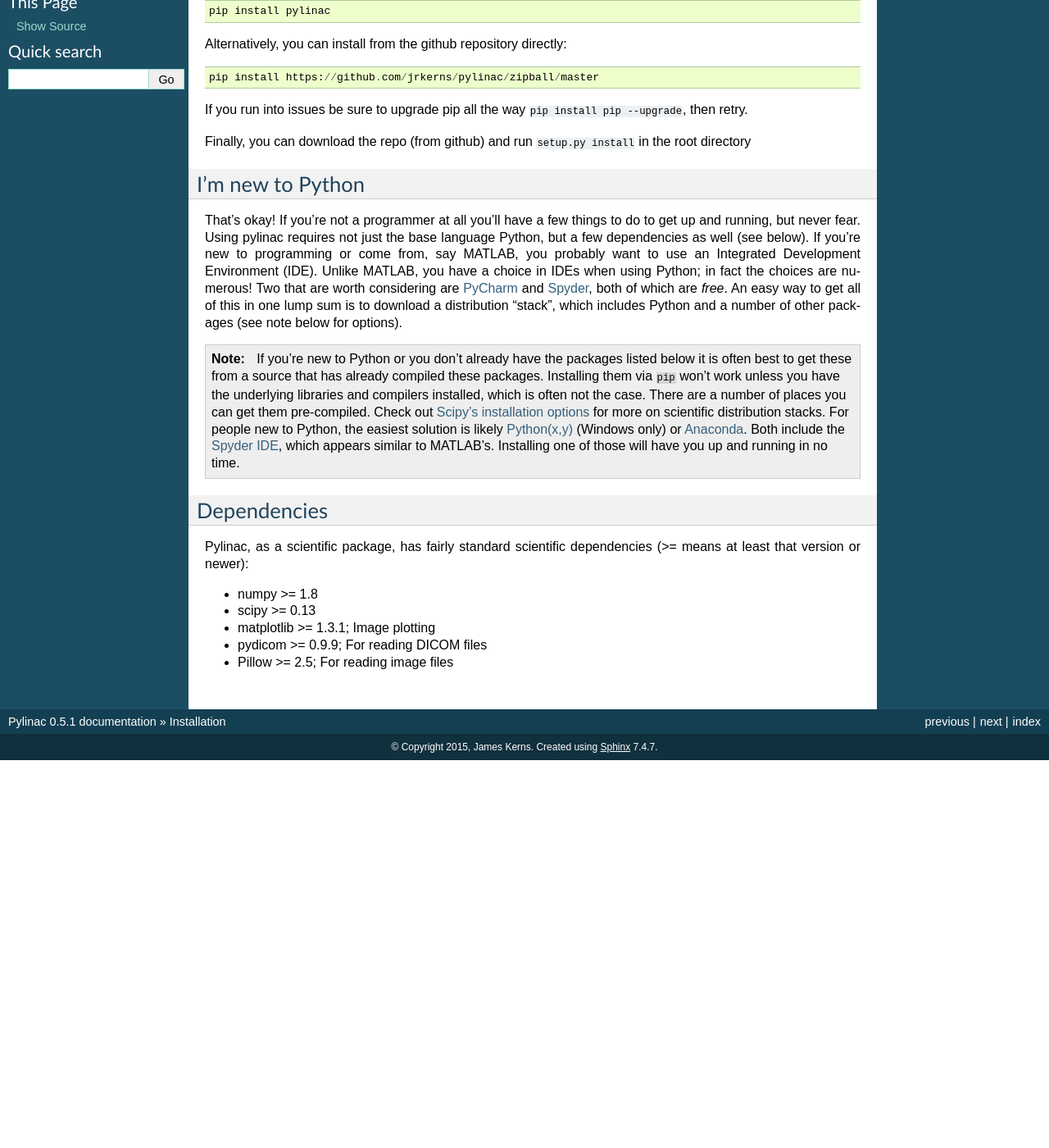
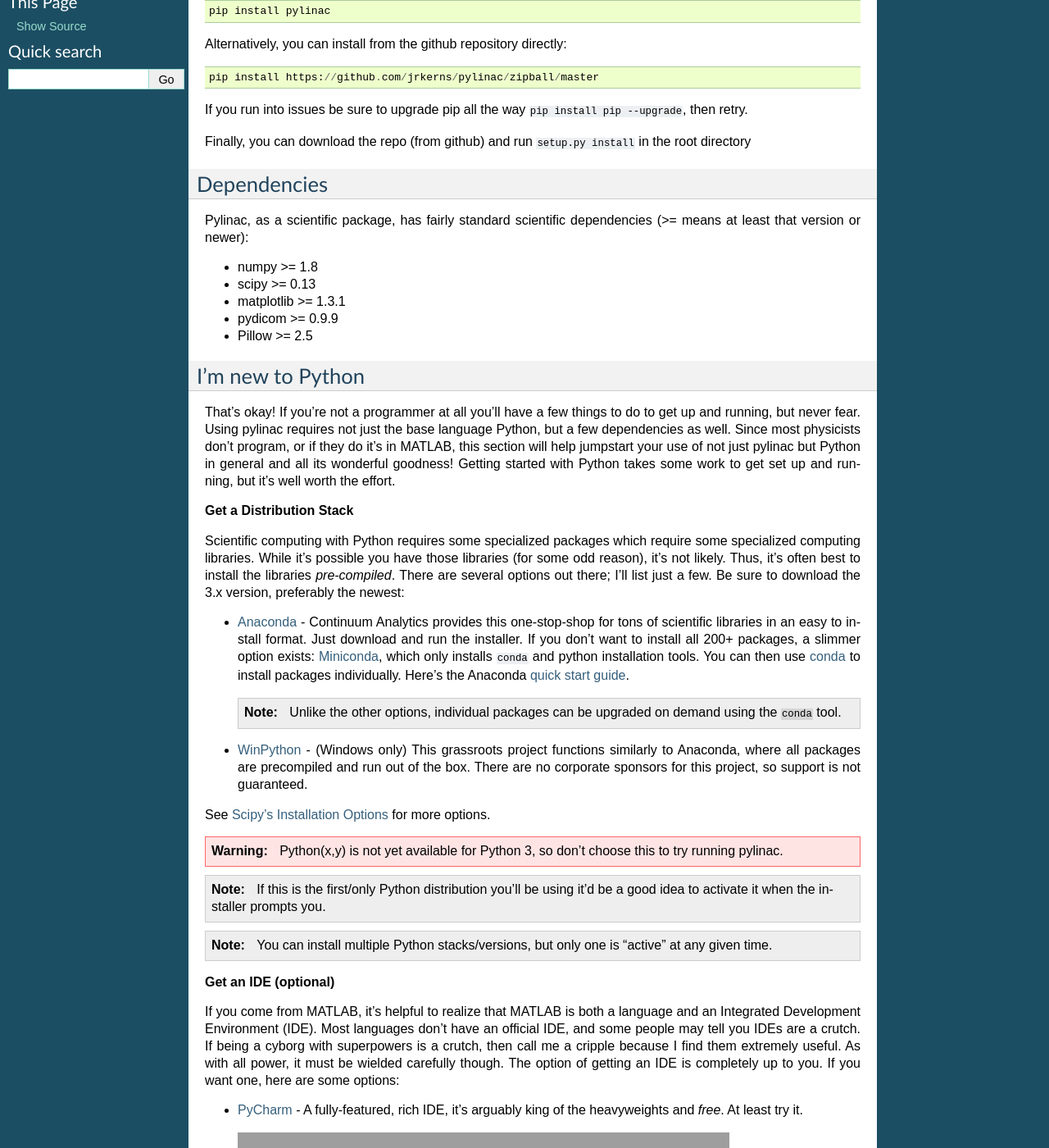
Before and after one commit to jrkerns/pylinac, a Sphinx documentation site: the page built from docs/source/installation.rst, in a window 1280 px wide and 1400 px high, scrolled down 264 px. Shown: the whole window at 82% size. Built offline with Sphinx 7.4.7, drawn with Linux system fonts in a browser that asks for light colours; before the commit the page ends 1191 px from its top, so only the background shows below that; some of the changed text lies outside the part shown; grey boxes are pictures that could not be loaded.

Commit message:
added much more to the I'm new to Python section

```diff
--- a/docs/source/installation.rst
+++ b/docs/source/installation.rst
@@ -23,25 +23,6 @@ If you run into issues be sure to upgrade pip all the way ``pip install pip --up
 
 Finally, you can download the repo (from github) and run ``setup.py install`` in the root directory
 
-I'm new to Python
------------------
-
-That's okay! If you're not a programmer at all you'll have a few things to do to get up and running,
-but never fear. Using pylinac requires not just the base language Python, but a few dependencies as well (see below). If you're new to
-programming or come from, say MATLAB, you probably want to use an Integrated Development Environment (IDE). Unlike MATLAB,
-you have a choice in IDEs when using Python; in fact the choices are numerous! Two that are worth considering are `PyCharm <https://www.jetbrains.com/pycharm/>`_
-and `Spyder <https://code.google.com/p/spyderlib/>`_, both of which are *free*. An
-easy way to get all of this in one lump sum is to download a distribution "stack", which includes Python and a number of other packages
-(see note below for options).
-
-.. note::
-    If you're new to Python or you don't already have the packages listed below
-    it is often best to get these from a source that has already compiled these packages. Installing them via ``pip`` won't work unless
-    you have the underlying libraries and compilers installed, which is often not the case. There are a number of places you can get them
-    pre-compiled. Check out `Scipy's installation options <http://www.scipy.org/install.html>`_ for more on scientific distribution stacks. For
-    people new to Python, the easiest solution is likely `Python(x,y) <https://code.google.com/p/pythonxy/>`_ (Windows only) or
-    `Anaconda <http://continuum.io/downloads>`_. Both include the `Spyder IDE <https://bitbucket.org/spyder-ide/spyderlib/overview>`_,
-    which appears similar to MATLAB's. Installing one of those will have you up and running in no time.
 
 Dependencies
 ------------
@@ -50,6 +31,71 @@ Pylinac, as a scientific package, has fairly standard scientific dependencies (>
 
 * numpy >= 1.8
 * scipy >= 0.13
-* matplotlib >= 1.3.1; Image plotting
-* pydicom >= 0.9.9; For reading DICOM files
-* Pillow >= 2.5; For reading image files
+* matplotlib >= 1.3.1
+* pydicom >= 0.9.9
+* Pillow >= 2.5
+
+
+I'm new to Python
+-----------------
+
+That's okay! If you're not a programmer at all you'll have a few things to do to get up and running,
+but never fear. Using pylinac requires not just the base language Python, but a few dependencies as well.
+Since most physicists don't program, or if they do it's in MATLAB, this section will help jumpstart your use of not
+just pylinac but Python in general and all its wonderful goodness! Getting started with Python takes some work to
+get set up and running, but it's well worth the effort.
+
+**Get a Distribution Stack**
+
+Scientific computing with Python requires some specialized packages which require some specialized computing libraries.
+While it's possible you have those libraries (for some odd reason), it's not likely. Thus, it's often best to install
+the libraries *pre-compiled*. There are several options out there; I'll list just a few. Be sure to download the 3.x version,
+preferably the newest:
+
+* `Anaconda <http://continuum.io/downloads#py34>`_ - Continuum Analytics provides this one-stop-shop for tons of
+  scientific libraries in an easy to install format. Just download and run the installer. If you don't want to install
+  all 200+ packages, a slimmer option exists: `Miniconda <http://conda.pydata.org/miniconda.html>`_, which only installs
+  ``conda`` and python installation tools. You can then use `conda <http://conda.pydata.org/index.html>`_ to install packages individually.
+  Here's the Anaconda `quick start guide <https://store.continuum.io/static/img/Anaconda-Quickstart.pdf>`_.
+
+  .. note:: Unlike the other options, individual packages can be upgraded on demand using the ``conda`` tool.
+
+* `WinPython <https://winpython.github.io/>`_ - (Windows only) This grassroots project functions similarly to Anaconda, where all
+  packages are precompiled and run out of the box. There are no corporate sponsors for this project, so support is not
+  guaranteed.
+
+See `Scipy's Installation Options <http://www.scipy.org/install.html>`_ for more options.
+
+.. warning:: Python(x,y) is not yet available for Python 3, so don't choose this to try running pylinac.
+
+.. note::
+   If this is the first/only Python distribution you'll be using it'd be a good idea to activate it when the
+   installer prompts you.
+
+.. note:: You can install multiple Python stacks/versions, but only one is "active" at any given time.
+
+
+**Get an IDE (optional)**
+
+If you come from MATLAB, it's helpful to realize that MATLAB is both a language and an Integrated Development Environment (IDE).
+Most languages don't have an official IDE, and some people may tell you IDEs are a crutch. If being a cyborg with superpowers is a crutch, then
+call me a cripple because I find them extremely useful. As with all power, it must be wielded carefully though. The option of getting an IDE
+is completely up to you. If you want one, here are some options:
+
+* `PyCharm <https://www.jetbrains.com/pycharm/>`_ - A fully-featured, rich IDE, it's arguably king of the heavyweights and *free*. At least try it.
+
+  .. image:: https://confluence.jetbrains.com/download/attachments/51188837/pyCharm3.png
+     :height: 400px
+     :width: 600px
+
+  Here's the PyCharm `quick start guide <https://www.jetbrains.com/pycharm/quickstart/>`_.
+
+* `Spyder <https://code.google.com/p/spyderlib/>`_ - A MATLAB-like IDE with similar layout, preferred by many working in the scientific realm.
+
+  .. note:: Spyder comes with the Anaconda distribution.
+
+  .. image:: http://1.bp.blogspot.com/-KfAKKK_YN38/TkaV08KWgLI/AAAAAAAAB-s/TEDUviTJBeU/s1600/spyder_ipython012b.png
+     :height: 400px
+     :width: 600px
+
+  Here are the `Spyder docs <https://pythonhosted.org/spyder/>`_.
```
